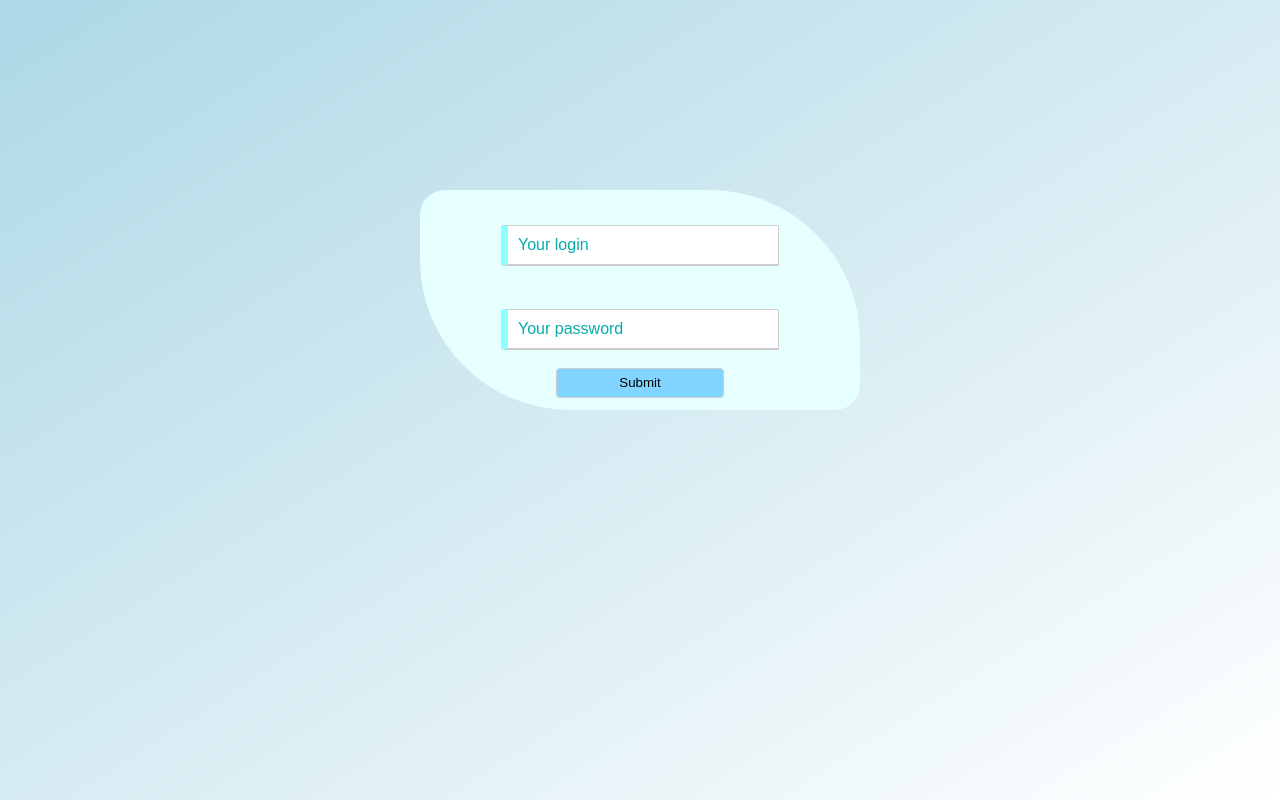
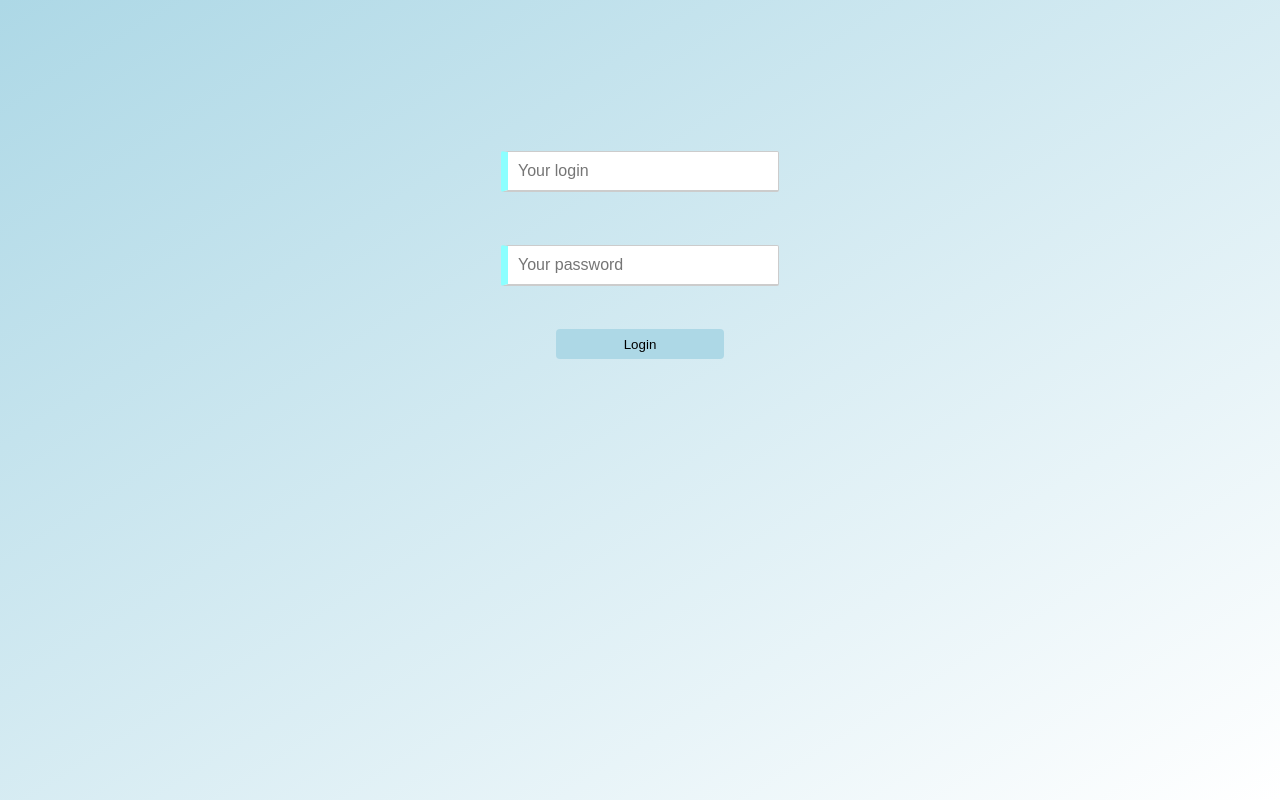
Before and after one commit to LinarKhIl/readMo, a website: page views/login_screen/index.html in a window 1280 px wide. Drawn offline with Linux system fonts and the light colour scheme.

Commit message:
Register page added, Login page design updated

```diff
--- a/views/login_screen/index.html
+++ b/views/login_screen/index.html
@@ -3,17 +3,60 @@
 
 <head>
     <title>readMo</title>
-    <link rel="stylesheet" href="style.css">
+<style>
+body
+{
+    height: 100%;
+    background: linear-gradient(to bottom right, lightblue, white);
+    background-center: cover;
+    background-repeat: no-repeat;
+    background-attachment: fixed;
+}
+#box
+{
+    width: 420px;
+    height: 200px;
+    padding: 15px;
+    border: 0px solid #000000;
+    margin: 8%;
+}
+#login
+{
+	display: block;
+	border: #ccc 1px solid;
+	border-left: #8cffff 7px solid;
+	border-bottom: #ccc 2px solid;
+	padding: 10px;
+	width:250px;
+	color:#0AAAAA;
+	margin-top:35px;
+  	font-size:1em;
+	font-color: black;
+  	border-radius:2px;
+
+}
+#button
+{
+	margin-top: 25px;
+	height: 30px;
+	width: 40%;
+    	background: lightblue;
+	font-color: black;
+	border-radius: 4px;
+	border: #ccc 0px solid;
+}
+</style>
+
 </head>
 
 <body>
     <center>
 	<div id="box">
         <form action="/login">
-            <input id="login" type="text" name="login" value="Your login">
-            <br> <input id="login" type="text" name="password" value="Your password">
+            <input id="login" type="text" name="login" placeholder="Your login">
+            <br> <input id="login" type="password" name="password" placeholder="Your password">
             <br>
-            <input id="button" type="submit" value="Submit">
+            <input id="button" type="submit" value="Login">
         </form>
     </center>
 </body>
--- a/views/login_screen/style.css
+++ b/views/login_screen/style.css
@@ -1,3 +1,10 @@
+body{
+    height: 100%;
+    background: linear-gradient(to bottom right, lightblue, white);
+    background-center: cover;
+    background-repeat: no-repeat;
+    background-attachment: fixed;
+}
 #box
 {
     width: 420px;
@@ -32,10 +39,3 @@
 	border-radius: 4px;
 	border: #ccc 1px solid;
 }
-body{
-    height: 100%;
-    background: linear-gradient(to bottom right, lightblue, white);
-    background-center: cover;
-    background-repeat: no-repeat;
-    background-attachment: fixed;
-}
```
Also changed, not shown: index.js (+2 -7 lines), views/register_screen/index.html (added, +57 -0 lines).
